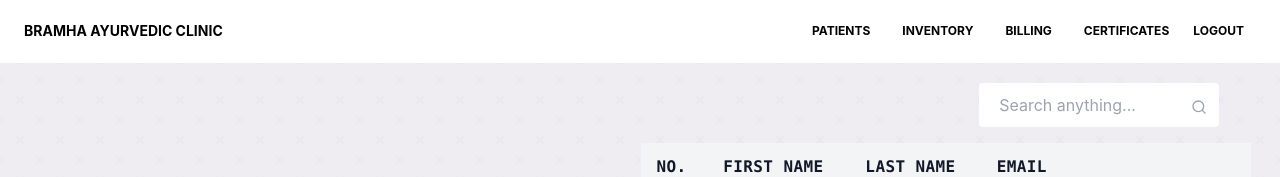
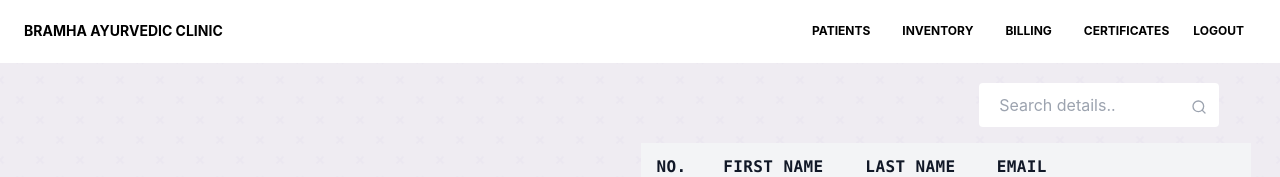
Before and after one commit to Harshal0908/final, a React (Create React App) app: page /doctor in a window 1280 px wide. Shown: the top 177 px of the page. Built offline with nearby package versions, Linux system fonts and the light colour scheme; some icons are missing.

Commit message:
Appoitment List Search🎉

```diff
--- a/src/components/common/table/Search.jsx
+++ b/src/components/common/table/Search.jsx
@@ -8,7 +8,7 @@ const Search = (props) => {
         <input
           type="text"
           class="h-11 w-60 pr-8 pl-5 rounded z-0 focus:shadow focus:outline-none"
-          placeholder="Search anything..."
+          placeholder="Search details.."
           onChange={(e) => {
             props.setSearchTerm(e.target.value);
           }}
```
